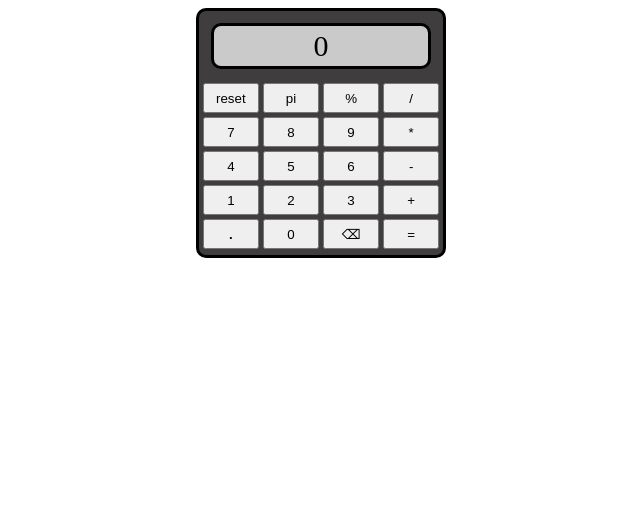
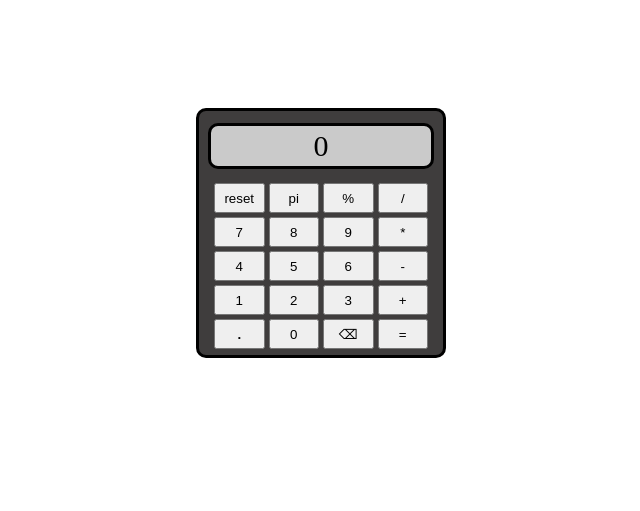
Before and after one commit to csiocc/-Project-Calculator, a plain HTML site: page index.html in a window 1280 px wide. Shown: the whole page, without its empty margins (319-959 px from the left). Drawn offline with Linux system fonts and the light colour scheme.

Commit message:
style improvements

```diff
--- a/styles.css
+++ b/styles.css
@@ -9,12 +9,14 @@ body {
     flex-direction: column;
     width:250px;
     height: 400px;
+    margin: 100px;
 }
 
 .container2 {
     box-sizing: border-box;
     display: flex;
     flex-direction: column;
+    align-items: center;
     width:250px;
     height:250px;
     border-style: solid;
@@ -31,6 +33,7 @@ body {
     margin: 5%;
     border-radius: 10px;
     background-color: rgb(202, 202, 202);
+    width: 90%;
 }
 
 output {
@@ -83,4 +86,5 @@ output {
 .row {
     display: flex;
     justify-content: center;
+    width: 90%;
 }
```
